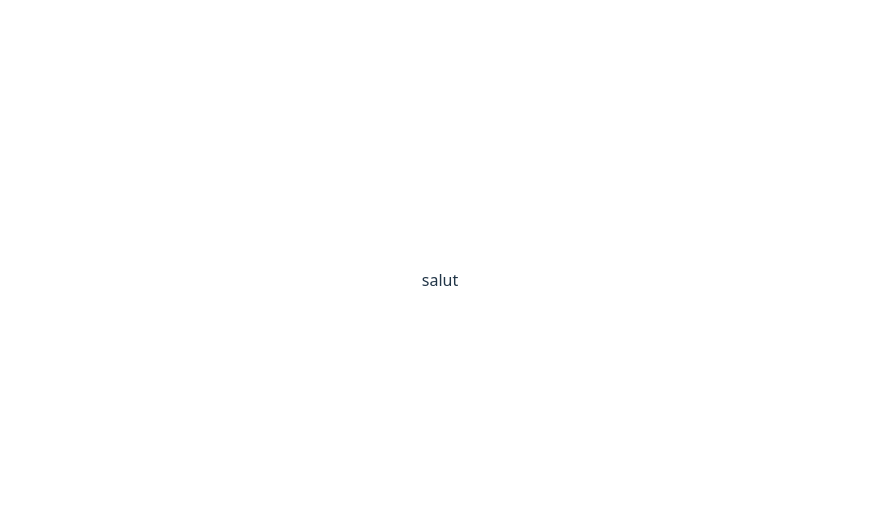
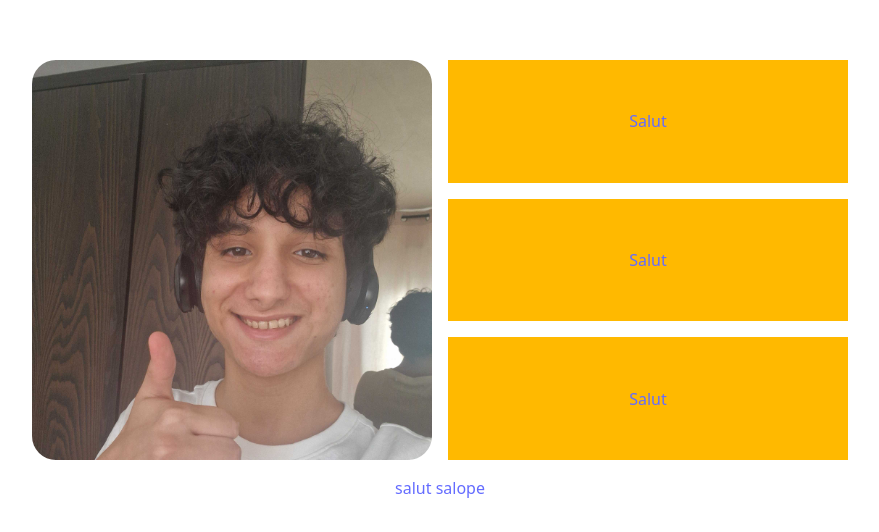
Before and after one commit to MrMolian/Portfolio, a React app in the folder frontend/: page / in a window 1280 px wide. Shown: the part 120-652 px from the top of the page, without its empty margins (200-1079 px from the left). Built offline with nearby package versions, Linux system fonts and the light colour scheme; the HTML template or start-up script is replaced by a standard one.

Commit message:
added main menu

```diff
--- a/frontend/package.json
+++ b/frontend/package.json
@@ -12,6 +12,7 @@
   "dependencies": {
     "@tailwindcss/vite": "^4.1.18",
     "axios": "^1.13.2",
+    "framer-motion": "^12.29.2",
     "lucide-react": "^0.563.0",
     "react": "^19.2.0",
     "react-dom": "^19.2.0",
--- a/frontend/src/App.tsx
+++ b/frontend/src/App.tsx
@@ -1,9 +1,17 @@
-import "./App.css"
+import "./App.css";
+import Base from "./pages/Base";
+import Projects from "./pages/Projects"
+import { Route, Routes } from "react-router-dom";
 
 function App() {
     return (
-        <p>salut</p>
-    )
+        <Routes>
+            <Route path="/" element={<Base />}>
+                <Route path="/projects" element={<Projects/>}/>
+                <Route path="*" element={<Projects />} />
+            </Route>
+        </Routes>
+    );
 }
 
 export default App;
--- /dev/null
+++ b/frontend/src/components/MenuButton.tsx
@@ -0,0 +1,15 @@
+import { NavLink } from "react-router-dom";
+
+interface MenuButtonProps {
+    name: string;
+    redirection: string;
+}
+export function MenuButton({ name, redirection }: MenuButtonProps) {
+    return (
+            <NavLink to={redirection}>
+                <div className="bg-amber-400 w-full h-full place-content-center">
+                    <p> Salut </p>
+                </div>
+            </NavLink>
+    );
+}
--- /dev/null
+++ b/frontend/src/components/MenuProfile.tsx
@@ -0,0 +1,50 @@
+
+import { useState } from "react";
+import MoaadB from "../assets/moaadb.jpg";
+import { ArrowRight } from "lucide-react";
+import { motion } from "framer-motion";
+function ProfilePicture() {
+    const [hovered, setHovered] = useState(false);
+    const HandleHover = (p: boolean) => !p;
+    function getStyle() {
+        return (
+            "transition duration-1000 " +
+            (hovered ? "scale-110 rotate-5 grayscale-100 blur-sm" : "")
+        );
+    }
+    return (
+            <div
+                onMouseEnter={() => setHovered(HandleHover)}
+                onMouseLeave={() => setHovered(HandleHover)}
+                className="relative transition duration-500 hover:scale-110 hover:drop-shadow-xl/50 hover:drop-shadow-white-500/50 w-100 h-100 overflow-hidden rounded-3xl"
+            >
+                {hovered && (
+                    <motion.div
+                        initial={{ opacity: 0 }}
+                        animate={{ opacity: 1 }}
+                        className="absolute z-1 top-[50%] left-[50%] -translate-x-[50%] -translate-y-[50%]"
+                    >
+                        <ArrowRight
+                            size={100}
+                            color="white"
+                            className="transition duration-1000 opacity-50  hover:opacity-100 hover:scale-150    "
+                        />
+                    </motion.div>
+                )}{" "}
+                <img className={getStyle()} src={MoaadB} />
+            </div>
+    );
+}
+export function MenuProfile() {
+    return (
+        <motion.div
+            initial={{opacity:0}}
+            animate={{opacity:1}}
+            transition={
+                {duration:2}
+            }
+        >
+            <ProfilePicture />
+        </motion.div>
+    );
+}
--- /dev/null
+++ b/frontend/src/components/MetricsButton.tsx
@@ -0,0 +1,10 @@
+export function MetricsButton(){
+
+    return (
+        <div>
+                <p>
+                    salut salope
+                </p>
+        </div>
+    )
+}
--- /dev/null
+++ b/frontend/src/pages/Base.tsx
@@ -0,0 +1,43 @@
+import { useOutlet, Outlet } from "react-router-dom";
+import { NavLink } from "react-router-dom";
+import { motion } from "framer-motion";
+import { AnimatePresence } from "framer-motion";
+import { MenuProfile } from "../components/MenuProfile";
+import { MetricsButton } from "../components/MetricsButton";
+import { MenuButton } from "../components/MenuButton";
+export function MainGrid() {
+    return (
+        <motion.div className="grid grid-cols-2 gap-4">
+            <NavLink to="aboutme" className="row-span-3">
+                <MenuProfile />
+            </NavLink>
+            <NavLink to="/projects">
+                <MenuButton name={"salam"} redirection="projects" />
+            </NavLink>
+            <NavLink to="/salam">
+                <MenuButton name={"salam"} redirection="salam" />
+            </NavLink>
+            <NavLink to="/salam">
+                <MenuButton name={"salam"} redirection="salam" />
+            </NavLink>
+            <NavLink className="col-span-2" to="/metrics">
+                <MetricsButton />
+            </NavLink>
+        </motion.div>
+    );
+}
+export default function Base() {
+    return (
+        <motion.div
+            initial={{ opacity: 0, y: 20 }}
+            transition={{ duration: 0.5 }}
+            animate={{ opacity: 100, y: 0 }}
+            className="p-4 rounded-2xl"
+            layout
+        >
+            <AnimatePresence mode="wait">
+                {useOutlet() ? <Outlet /> : <MainGrid />}
+            </AnimatePresence>
+        </motion.div>
+    );
+}
--- /dev/null
+++ b/frontend/src/pages/Projects.tsx
@@ -0,0 +1,3 @@
+export default function Projects(){
+    return <p>salut ca va</p>
+}
```
Also changed, not shown: frontend/src/animations/mounting_div.tsx (added), frontend/src/assets/moaadb.jpg (added), 1 other file (tests, documents, lock files or other folders).
